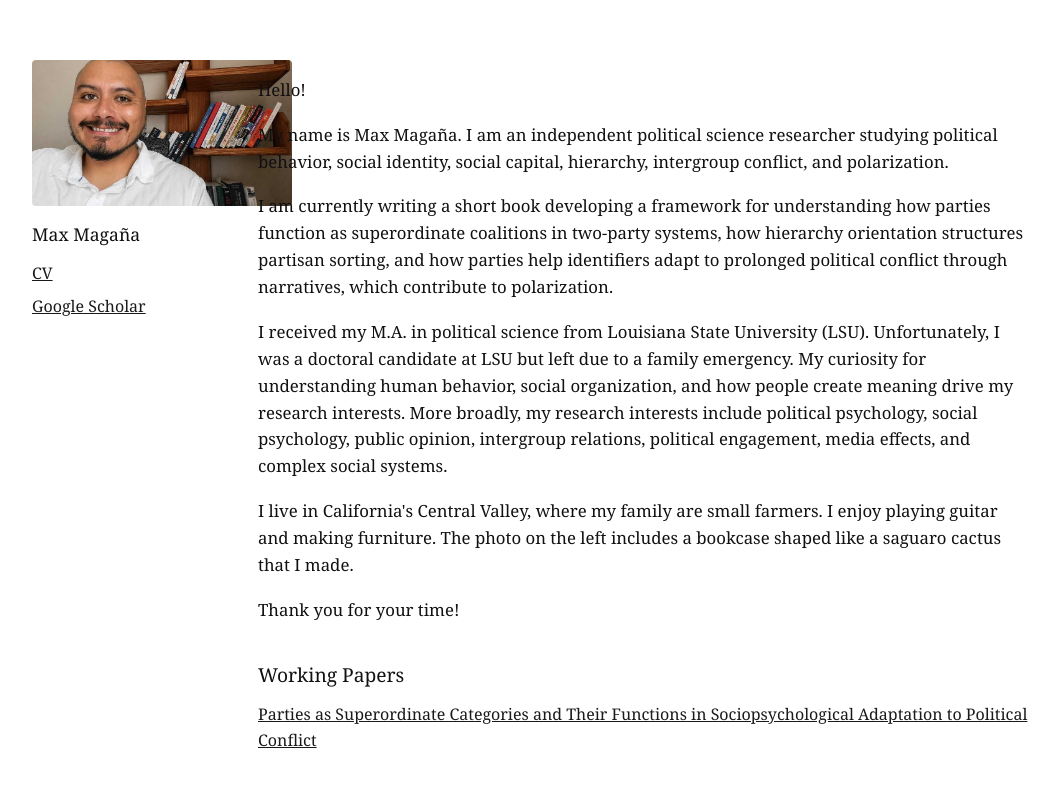
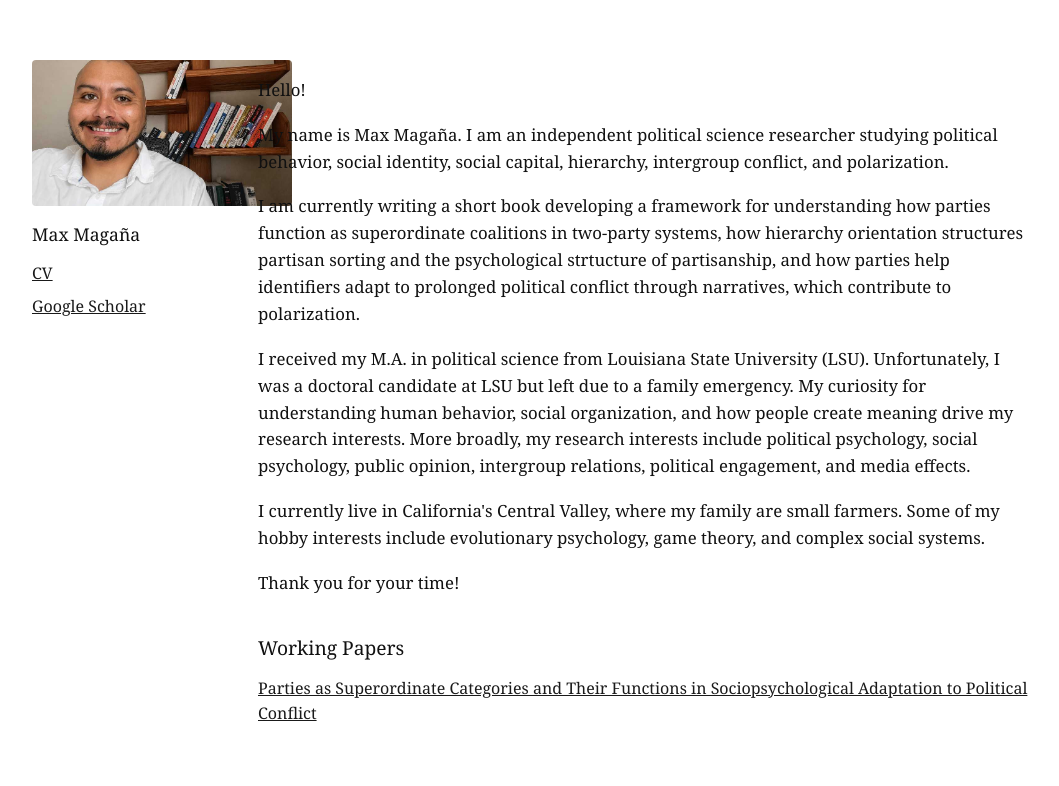
Before and after one commit to mmagana88/mmagana88.github.io, a plain HTML site: page index.html in a window 1280 px wide. Shown: the whole page, without its empty margins (108-1167 px from the left). Drawn offline with Linux system fonts and the light colour scheme.

Commit message:
Update index.html

```diff
--- a/index.html
+++ b/index.html
@@ -33,18 +33,18 @@
       <p>
         I am currently writing a short book developing a framework for understanding how parties function as
         superordinate coalitions in two-party systems, how hierarchy orientation structures
-        partisan sorting, and how parties help identifiers adapt to prolonged political conflict through narratives, which contribute to polarization.
+        partisan sorting and the psychological strtucture of partisanship, and how parties help identifiers adapt to prolonged political conflict through narratives, which contribute to polarization.
       </p>
 
       <p>
         I received my M.A. in political science from Louisiana State University (LSU). Unfortunately, I was a doctoral candidate at LSU but left due to a family emergency.
         My curiosity for understanding human behavior, social organization, and how people create meaning drive my research interests.
         More broadly, my research interests include political psychology, social psychology,
-        public opinion, intergroup relations, political engagement, media effects, and complex social systems.
+        public opinion, intergroup relations, political engagement, and media effects.
       </p>
 
       <p>
-        I live in California's Central Valley, where my family are small farmers. I enjoy playing guitar and making furniture. The photo on the left includes a bookcase shaped like a saguaro cactus that I made.
+        I currently live in California's Central Valley, where my family are small farmers. Some of my hobby interests include evolutionary psychology, game theory, and complex social systems.
       </p>
 
       <p>
```
